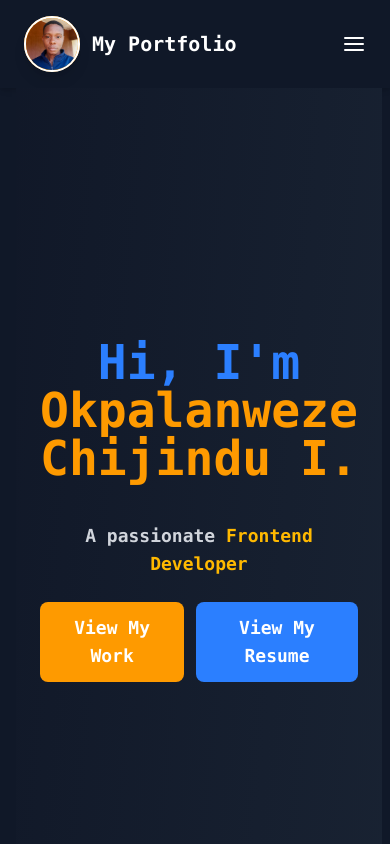
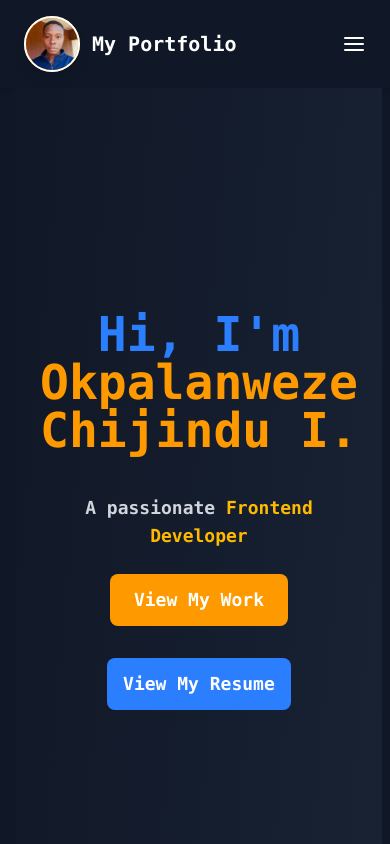
Before and after one commit to MartinJindu/My-Portfolio, a React (Vite) app: page / in a window 390 px wide. Shown: the top 844 px of the page. Built offline with nearby package versions, Linux system fonts and the light colour scheme.

Commit message:
mobile display fix

```diff
--- a/src/Pages/Home.tsx
+++ b/src/Pages/Home.tsx
@@ -74,7 +74,7 @@ const Home = () => {
             A passionate{" "}
             <span className="text-amber-400">Frontend Developer</span>
           </p>
-          <div className="flex gap-3">
+          <div className="flex flex-col md:flex-row gap-2">
             <Link to="/portfolio">
               <motion.button
                 className="mt-6 px-6 py-3 cursor-pointer bg-amber-500 rounded-lg text-lg font-semibold hover:bg-amber-600 transition"
@@ -88,7 +88,7 @@ const Home = () => {
               download="Okpalanweze_Chijindu.pdf"
             >
               <motion.button
-                className="mt-6 px-6 py-3 cursor-pointer bg-blue-500 rounded-lg text-lg font-semibold hover:bg-blue-600 transition"
+                className="mt-6 px-4 py-3 cursor-pointer bg-blue-500 rounded-lg text-lg font-semibold hover:bg-blue-600 transition"
                 whileHover={{ scale: 1.05 }}
               >
                 View My Resume
--- a/src/Pages/Portfolio.tsx
+++ b/src/Pages/Portfolio.tsx
@@ -66,7 +66,7 @@ const Portfolio = () => {
             />
             <div className="p-6">
               <h3 className="text-2xl font-semibold">{project.name}</h3>
-              <p className="mt-2 text-gray-400">{project.description}</p>
+              <p className="mt-2 text-gray-300">{project.description}</p>
             </div>
             <motion.div
               whileHover={{ x: 5 }}
```
